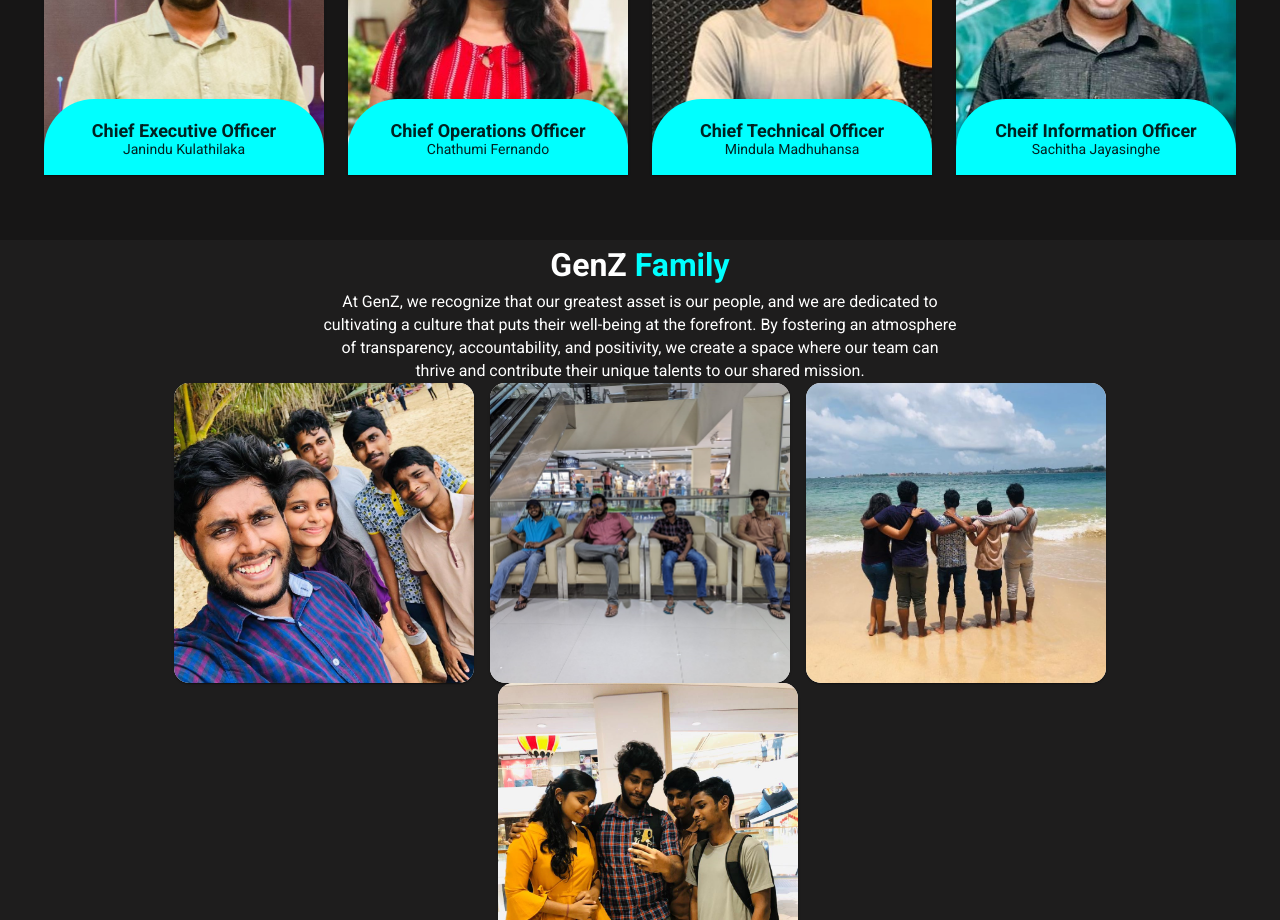
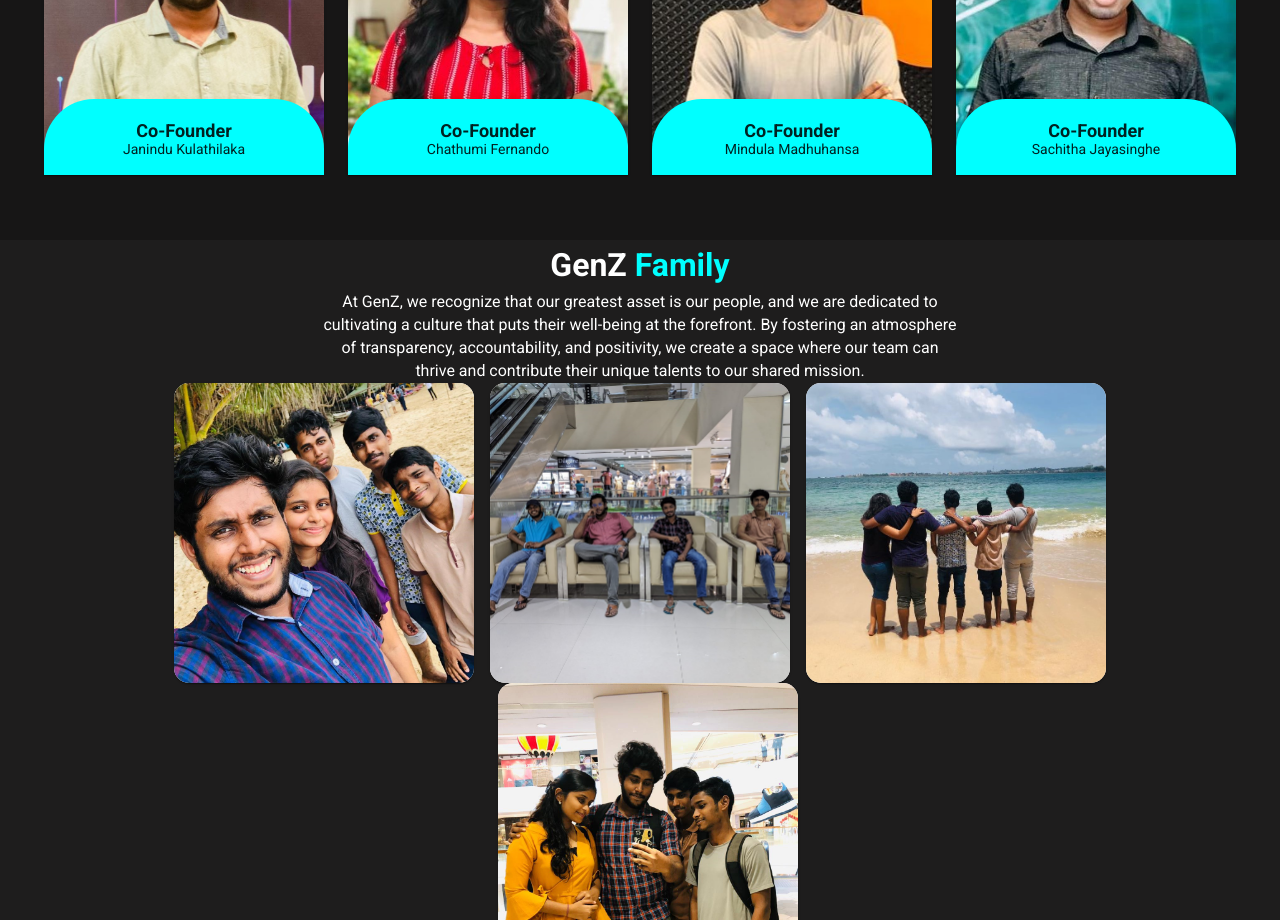
Before and after one commit to GenZ-DevLabs/GenZ-Official-Website, a React (Create React App) app in the folder genz-official-website/: page /about in a window 1280 px wide. Shown: the part 1200-2120 px from the top of the page. Built offline with nearby package versions, Linux system fonts and the light colour scheme.

Commit message:
update co-founder

```diff
--- a/genz-official-website/src/components/AboutLeadSection.js
+++ b/genz-official-website/src/components/AboutLeadSection.js
@@ -8,22 +8,22 @@
 const cardDetails = [
   {
     avatar: img_Janindu_Kulathilaka,
-    post: "Chief Executive Officer",
+    post: "Co-Founder",
     name: "Janindu Kulathilaka",
   },
   {
     avatar: img_Chathumi_Fernando,
-    post: "Chief Operations Officer",
+    post: "Co-Founder",
     name: "Chathumi Fernando",
   },
   {
     avatar: img_Mindula_Madhuhansa,
-    post: "Chief Technical Officer",
+    post: "Co-Founder",
     name: "Mindula Madhuhansa",
   },
   {
     avatar: img_Sachitha_Jayasinghe,
-    post: "Cheif Information Officer",
+    post: "Co-Founder",
     name: "Sachitha Jayasinghe",
   },
 ];
```
